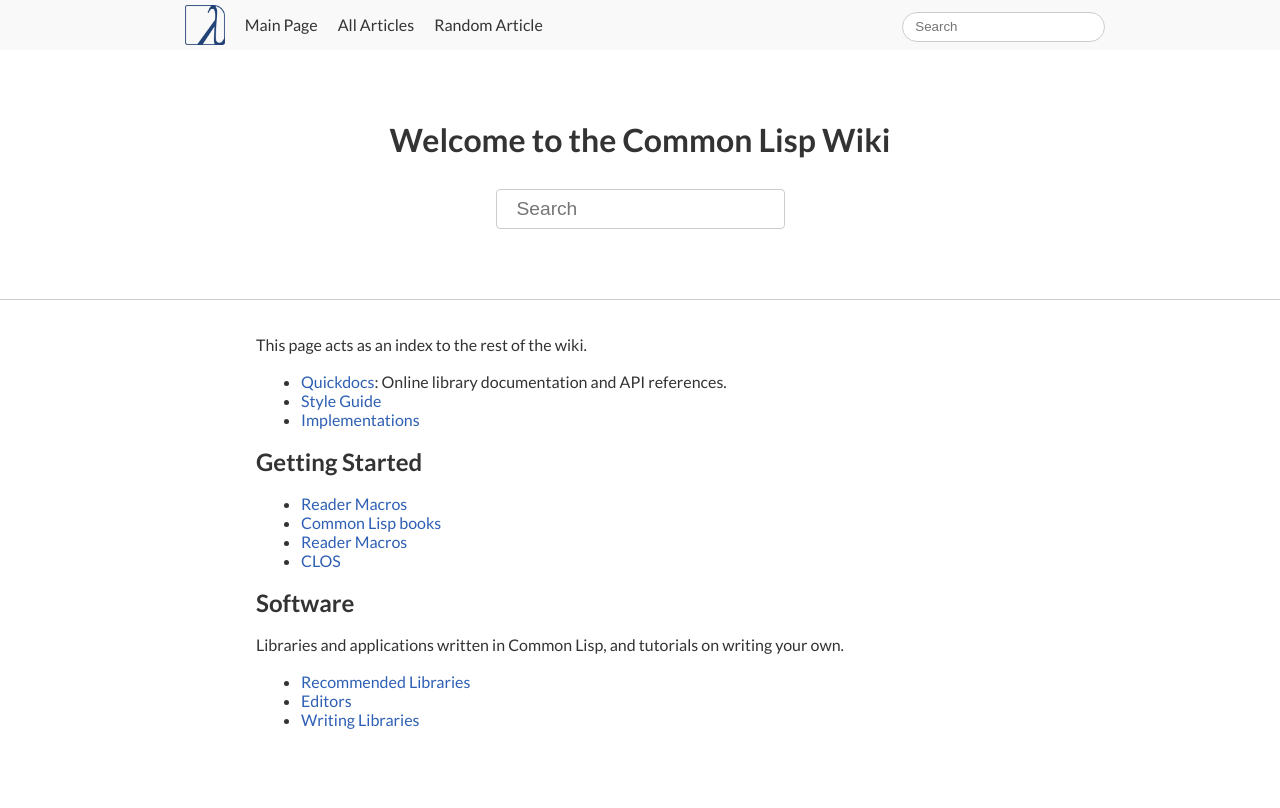
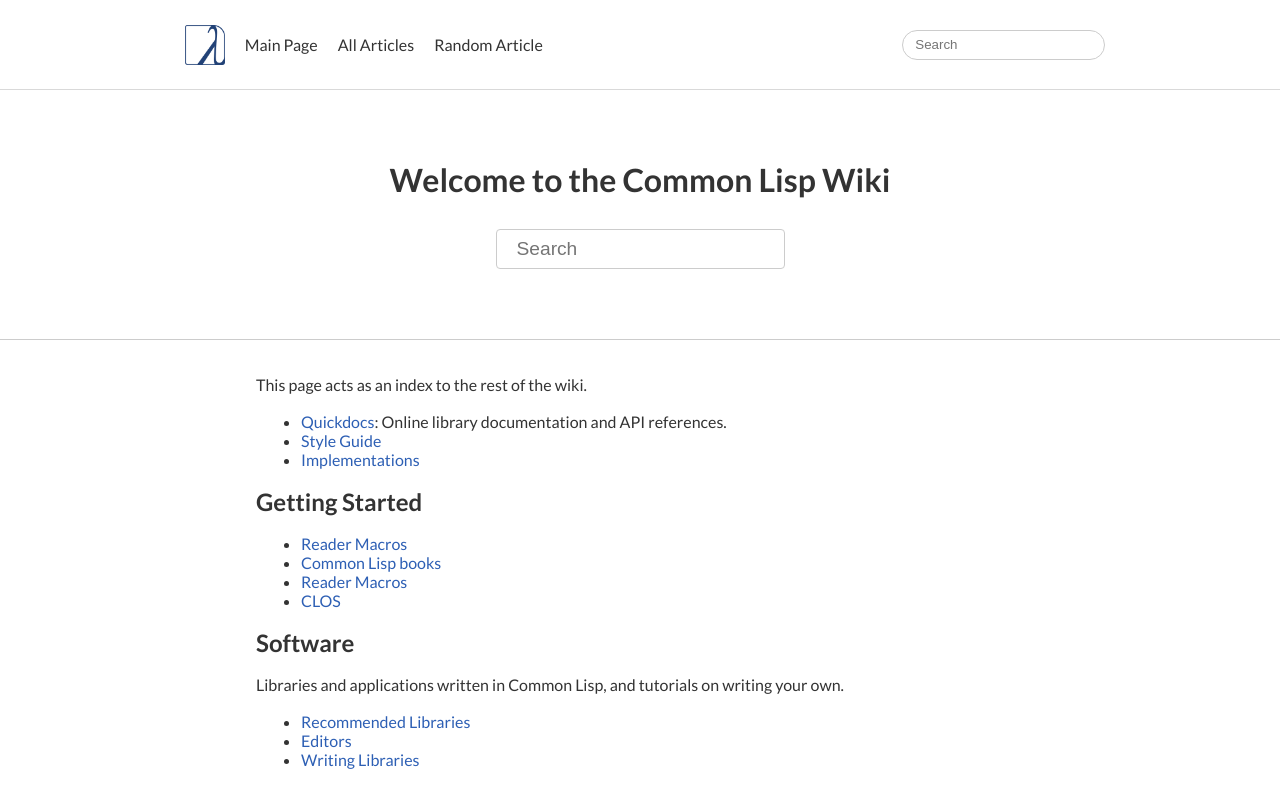
Before and after one commit to LispLang/lisplang.github.io, a Jekyll site: the page built from wiki/index.html, in a window 1280 px wide. Shown: the top 808 px of the page. Built offline with Jekyll 4.4.1, drawn with Linux system fonts in a browser that asks for light colours.

Commit message:
Better wiki navbar style

```diff
--- a/assets/css/wiki.scss
+++ b/assets/css/wiki.scss
@@ -16,12 +16,12 @@ body {
     font-family: 'Lato', sans-serif;
 
     > nav {
-        height: 50px;
-        line-height: 50px;
-        background: #f9f9f9;
+        height: 90px;
+        border-bottom: 1px solid #d9d9d9;
         @include flexbox();
         @include flex-direction(row);
         @include justify-content(space-around);
+        @include align-items(center);
 
         ul {
             @include flexbox();
```
